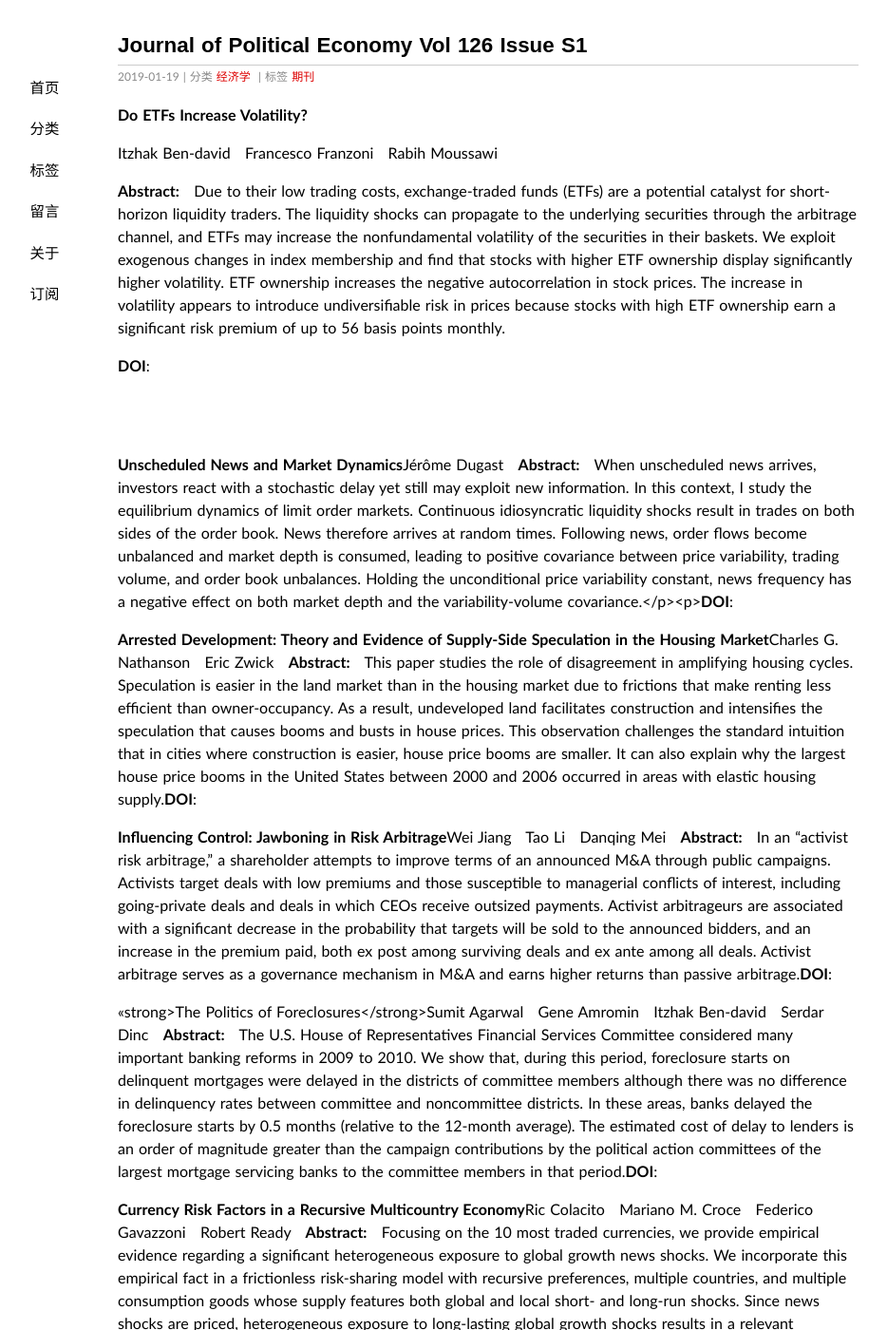
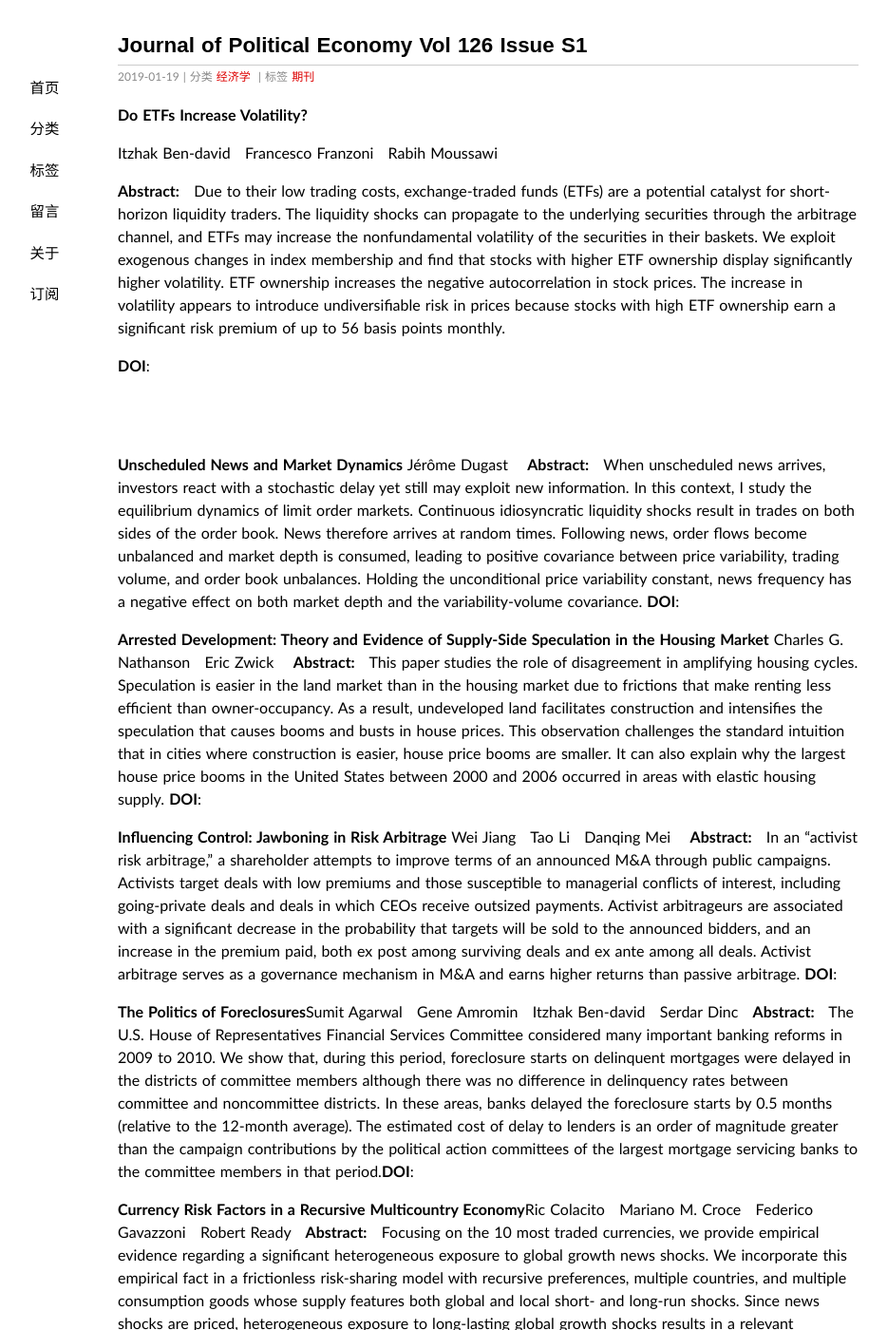
Before and after one commit to wuyy2007/wanguolin.github.io, a Jekyll site: the page built from _posts/2019-01-19-jpe_vol126S1.md, in a window 1280 px wide and 1400 px high. Shown: the whole window at 95% size, without its empty margins (126-1060 px from the left). Built offline with Jekyll 4.4.1, drawn with Linux system fonts in a browser that asks for light colours; some web fonts are replaced; comment, search, counter and statistics services are not loaded.

Commit message:
Update 2019-01-19-jpe_vol126S1.md

```diff
--- a/_posts/2019-01-19-jpe_vol126S1.md
+++ b/_posts/2019-01-19-jpe_vol126S1.md
@@ -9,13 +9,23 @@
 
 <p><strong>Do ETFs Increase Volatility?</strong></p><p>Itzhak Ben‐david&nbsp;&nbsp;&nbsp;Francesco Franzoni&nbsp;&nbsp;&nbsp;Rabih Moussawi&nbsp;&nbsp;&nbsp;</p><p><strong>Abstract:</strong>&nbsp;&nbsp;&nbsp;Due to their low trading costs, exchange‐traded funds (ETFs) are a potential catalyst for short‐horizon liquidity traders. The liquidity shocks can propagate to the underlying securities through the arbitrage channel, and ETFs may increase the nonfundamental volatility of the securities in their baskets. We exploit exogenous changes in index membership and find that stocks with higher ETF ownership display significantly higher volatility. ETF ownership increases the negative autocorrelation in stock prices. The increase in volatility appears to introduce undiversifiable risk in prices because stocks with high ETF ownership earn a significant risk premium of up to 56 basis points monthly.</p><p><strong>DOI</strong>:</p><br/><br/>
 
-<strong>Unscheduled News and Market Dynamics</strong>Jérôme Dugast&nbsp;&nbsp;&nbsp;<strong>Abstract:</strong>&nbsp;&nbsp;&nbsp;When unscheduled news arrives, investors react with a stochastic delay yet still may exploit new information. In this context, I study the equilibrium dynamics of limit order markets. Continuous idiosyncratic liquidity shocks result in trades on both sides of the order book. News therefore arrives at random times. Following news, order flows become unbalanced and market depth is consumed, leading to positive covariance between price variability, trading volume, and order book unbalances. Holding the unconditional price variability constant, news frequency has a negative effect on both market depth and the variability‐volume covariance.</p><p><strong>DOI</strong>:
+<strong>Unscheduled News and Market Dynamics</strong>
+Jérôme Dugast&nbsp;&nbsp;&nbsp;
+<strong>Abstract:</strong>&nbsp;&nbsp;&nbsp;When unscheduled news arrives, investors react with a stochastic delay yet still may exploit new information. In this context, I study the equilibrium dynamics of limit order markets. Continuous idiosyncratic liquidity shocks result in trades on both sides of the order book. News therefore arrives at random times. Following news, order flows become unbalanced and market depth is consumed, leading to positive covariance between price variability, trading volume, and order book unbalances. Holding the unconditional price variability constant, news frequency has a negative effect on both market depth and the variability‐volume covariance.
+<strong>DOI</strong>:
 
-<strong>Arrested Development: Theory and Evidence of Supply‐Side Speculation in the Housing Market</strong>Charles G. Nathanson&nbsp;&nbsp;&nbsp;Eric Zwick&nbsp;&nbsp;&nbsp;<strong>Abstract:</strong>&nbsp;&nbsp;&nbsp;This paper studies the role of disagreement in amplifying housing cycles. Speculation is easier in the land market than in the housing market due to frictions that make renting less efficient than owner‐occupancy. As a result, undeveloped land facilitates construction and intensifies the speculation that causes booms and busts in house prices. This observation challenges the standard intuition that in cities where construction is easier, house price booms are smaller. It can also explain why the largest house price booms in the United States between 2000 and 2006 occurred in areas with elastic housing supply.<strong>DOI</strong>:
 
-<strong>Influencing Control: Jawboning in Risk Arbitrage</strong>Wei Jiang&nbsp;&nbsp;&nbsp;Tao Li&nbsp;&nbsp;&nbsp;Danqing Mei&nbsp;&nbsp;&nbsp;<strong>Abstract:</strong>&nbsp;&nbsp;&nbsp;In an “activist risk arbitrage,” a shareholder attempts to improve terms of an announced M&A through public campaigns. Activists target deals with low premiums and those susceptible to managerial conflicts of interest, including going‐private deals and deals in which CEOs receive outsized payments. Activist arbitrageurs are associated with a significant decrease in the probability that targets will be sold to the announced bidders, and an increase in the premium paid, both ex post among surviving deals and ex ante among all deals. Activist arbitrage serves as a governance mechanism in M&A and earns higher returns than passive arbitrage.<strong>DOI</strong>:
+<strong>Arrested Development: Theory and Evidence of Supply‐Side Speculation in the Housing Market</strong>
+Charles G. Nathanson&nbsp;&nbsp;&nbsp;Eric Zwick&nbsp;&nbsp;&nbsp;
+<strong>Abstract:</strong>&nbsp;&nbsp;&nbsp;This paper studies the role of disagreement in amplifying housing cycles. Speculation is easier in the land market than in the housing market due to frictions that make renting less efficient than owner‐occupancy. As a result, undeveloped land facilitates construction and intensifies the speculation that causes booms and busts in house prices. This observation challenges the standard intuition that in cities where construction is easier, house price booms are smaller. It can also explain why the largest house price booms in the United States between 2000 and 2006 occurred in areas with elastic housing supply.
+<strong>DOI</strong>:
 
-<<strong>The Politics of Foreclosures</strong>Sumit Agarwal&nbsp;&nbsp;&nbsp;Gene Amromin&nbsp;&nbsp;&nbsp;Itzhak Ben‐david&nbsp;&nbsp;&nbsp;Serdar Dinc&nbsp;&nbsp;&nbsp;<strong>Abstract:</strong>&nbsp;&nbsp;&nbsp;The U.S. House of Representatives Financial Services Committee considered many important banking reforms in 2009 to 2010. We show that, during this period, foreclosure starts on delinquent mortgages were delayed in the districts of committee members although there was no difference in delinquency rates between committee and noncommittee districts. In these areas, banks delayed the foreclosure starts by 0.5 months (relative to the 12‐month average). The estimated cost of delay to lenders is an order of magnitude greater than the campaign contributions by the political action committees of the largest mortgage servicing banks to the committee members in that period.<strong>DOI</strong>:
+<strong>Influencing Control: Jawboning in Risk Arbitrage</strong>
+Wei Jiang&nbsp;&nbsp;&nbsp;Tao Li&nbsp;&nbsp;&nbsp;Danqing Mei&nbsp;&nbsp;&nbsp;
+<strong> Abstract:</strong>&nbsp;&nbsp;&nbsp;In an “activist risk arbitrage,” a shareholder attempts to improve terms of an announced M&A through public campaigns. Activists target deals with low premiums and those susceptible to managerial conflicts of interest, including going‐private deals and deals in which CEOs receive outsized payments. Activist arbitrageurs are associated with a significant decrease in the probability that targets will be sold to the announced bidders, and an increase in the premium paid, both ex post among surviving deals and ex ante among all deals. Activist arbitrage serves as a governance mechanism in M&A and earns higher returns than passive arbitrage.
+<strong>DOI</strong>:
+
+<strong>The Politics of Foreclosures</strong>Sumit Agarwal&nbsp;&nbsp;&nbsp;Gene Amromin&nbsp;&nbsp;&nbsp;Itzhak Ben‐david&nbsp;&nbsp;&nbsp;Serdar Dinc&nbsp;&nbsp;&nbsp;<strong>Abstract:</strong>&nbsp;&nbsp;&nbsp;The U.S. House of Representatives Financial Services Committee considered many important banking reforms in 2009 to 2010. We show that, during this period, foreclosure starts on delinquent mortgages were delayed in the districts of committee members although there was no difference in delinquency rates between committee and noncommittee districts. In these areas, banks delayed the foreclosure starts by 0.5 months (relative to the 12‐month average). The estimated cost of delay to lenders is an order of magnitude greater than the campaign contributions by the political action committees of the largest mortgage servicing banks to the committee members in that period.<strong>DOI</strong>:
 
 <strong>Currency Risk Factors in a Recursive Multicountry Economy</strong>Ric Colacito&nbsp;&nbsp;&nbsp;Mariano M. Croce&nbsp;&nbsp;&nbsp;Federico Gavazzoni&nbsp;&nbsp;&nbsp;Robert Ready&nbsp;&nbsp;&nbsp;<strong>Abstract:</strong>&nbsp;&nbsp;&nbsp;Focusing on the 10 most traded currencies, we provide empirical evidence regarding a significant heterogeneous exposure to global growth news shocks. We incorporate this empirical fact in a frictionless risk‐sharing model with recursive preferences, multiple countries, and multiple consumption goods whose supply features both global and local short‐ and long‐run shocks. Since news shocks are priced, heterogeneous exposure to long‐lasting global growth shocks results in a relevant reallocation of international resources and currency adjustments. Our unified framework replicates the properties of the HML‐FX and HML‐NFA carry‐trade strategies studied by Lustig, Roussanov, and Verdelhan and Della Corte, Riddiough, and Sarno.<strong>DOI</strong>:
 
```
